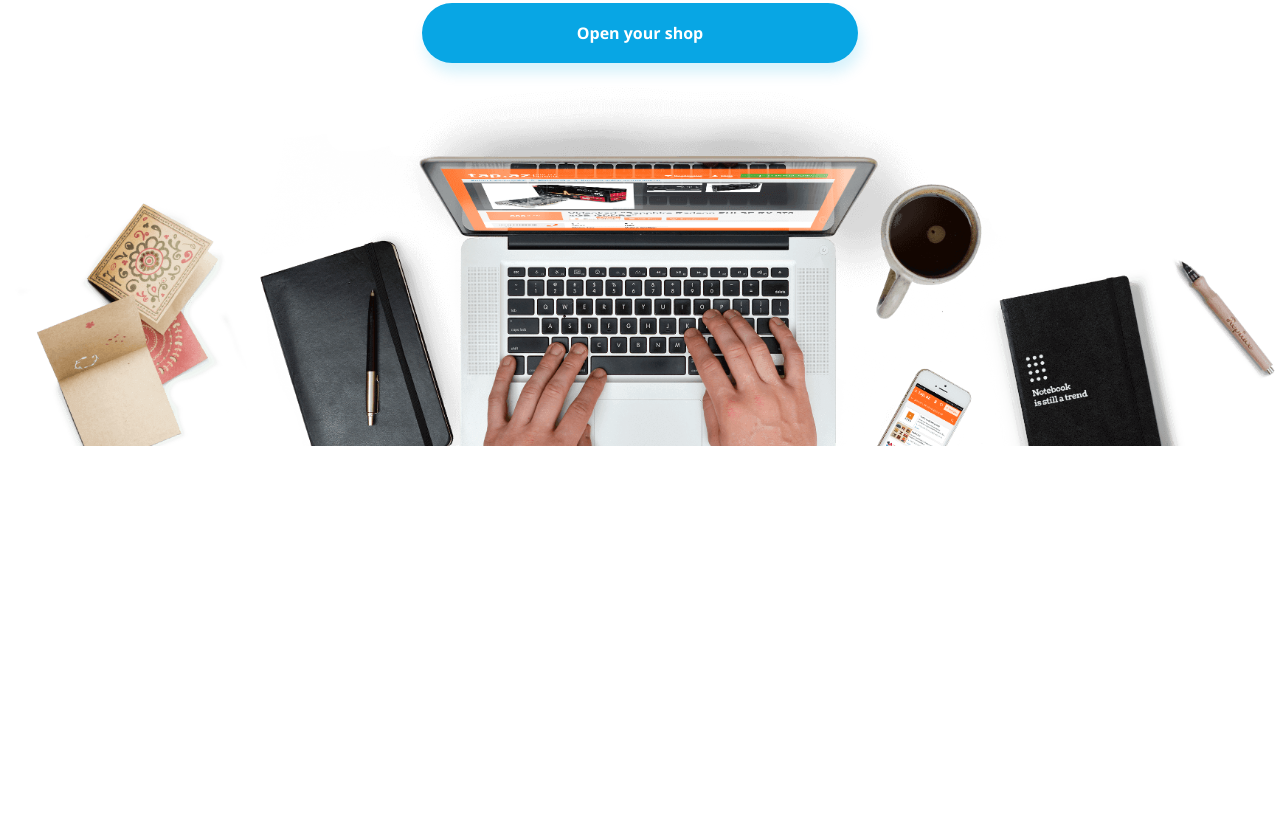
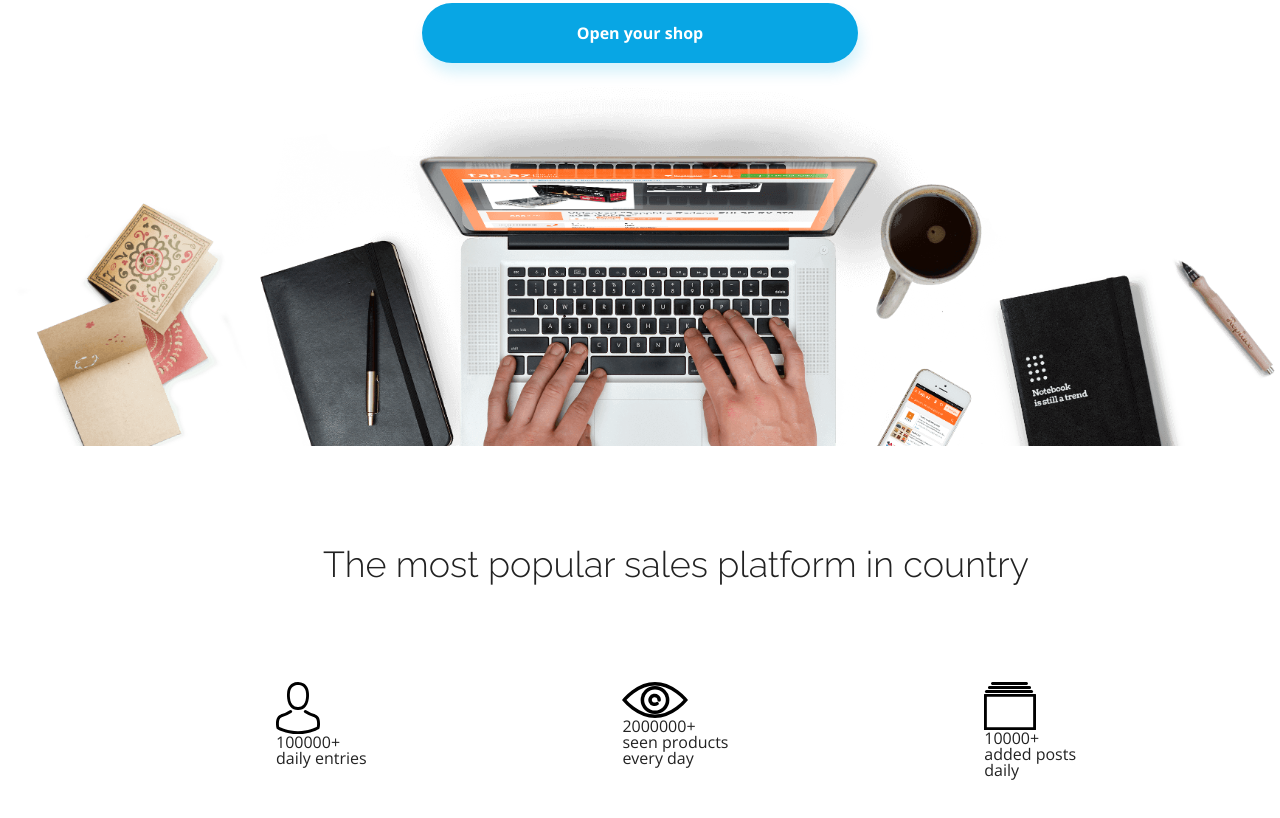
Before and after one commit to mejremee/02_Best_Shop, a plain HTML site: page index.html in a window 1280 px wide. Shown: the part 320-1138 px from the top of the page. Before the commit the page ends 800 px from the top, so only its background shows below. Drawn offline with nearby package versions, Linux system fonts and the light colour scheme.

Commit message:
Statistics container

```diff
--- a/css/style.css
+++ b/css/style.css
@@ -107,3 +107,18 @@ a {
     width: 100%;
     height: auto;
 }
+.statistics {
+    margin-top: 100px;
+}
+
+.statistics__container {
+    max-width: 800px;
+    margin: 100px auto 120px;
+    display: flex;
+    justify-content: space-between;
+}
+h2 {
+    font-family: var(--font-raleway);
+    font-size: 2.25rem;
+    text-align: center;
+}
--- a/index.html
+++ b/index.html
@@ -42,5 +42,36 @@
     </div>
     <img src="assets/Background.png" alt="" class="opening__image">
 </section>
+<section class="statistics">
+    <div class="container">
+        <h2>The most popular sales platform in country</h2>
+
+        <div class="statistics__container">
+            <div class="statistics__single">
+                <div class="statistics__circle">
+                    <img src="assets/Person.svg" alt="person" class="statistics__img"/>
+                </div>
+                <div class="statistics__number">100000+</div>
+                <div class="statistics__description">daily entries</div>
+            </div>
+
+            <div class="statistics__single">
+                <div class="statistics__circle">
+                    <img src="assets/Eye.svg" alt="person" class="statistics__img"/>
+                </div>
+                <div class="statistics__number">2000000+</div>
+                <div class="statistics__description">seen products<br>every day</div>
+            </div>
+
+            <div class="statistics__single">
+                <div class="statistics__circle">
+                    <img src="assets/Catalog.svg" alt="person" class="statistics__img"/>
+                </div>
+                <div class="statistics__number">10000+</div>
+                <div class="statistics__description">added posts<br>daily</div>
+            </div>
+        </div>
+    </div>
+</section>
 </body>
 </html>
```
